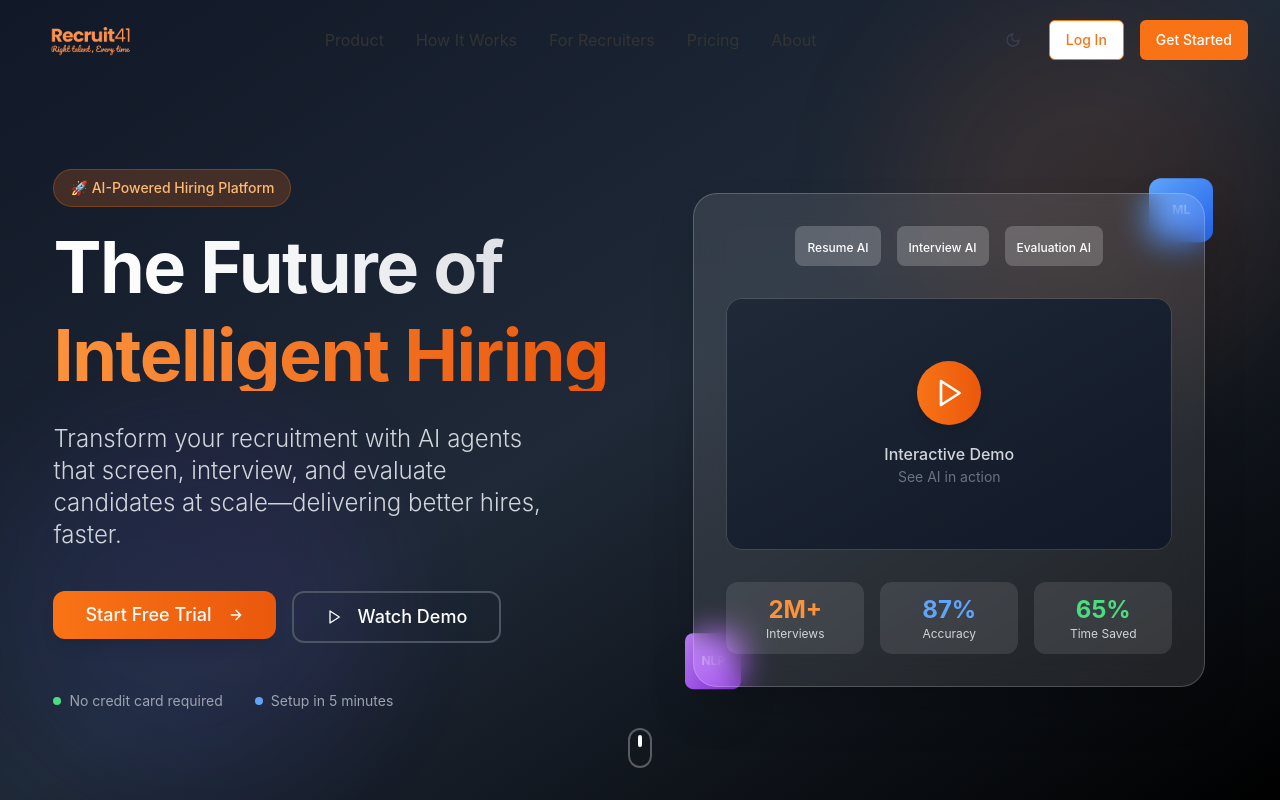
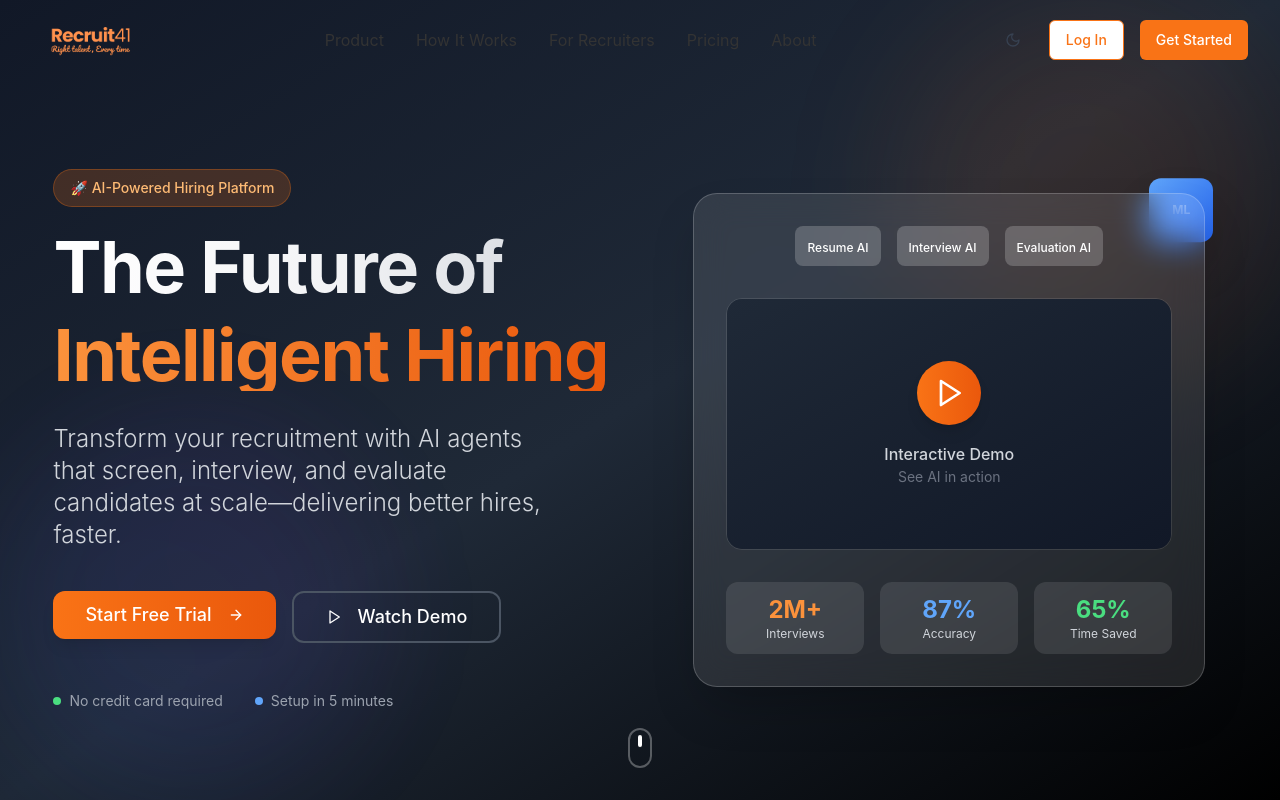
Before and after one commit to Ashwinisingh02/recruit41-ai-reveal, a React (Vite) app: page / in a window 1280 px wide. Shown: the top 800 px of the page. Built offline with nearby package versions, Linux system fonts and the light colour scheme.

Commit message:
Visual edit in Lovable
Edited UI in Lovable

```diff
--- a/src/components/Hero.tsx
+++ b/src/components/Hero.tsx
@@ -69,11 +69,7 @@ const Hero = () => {
             }}>
                 <span className="text-white font-bold text-xs">ML</span>
               </div>
-              <div className="absolute -bottom-4 -left-2 w-14 h-14 bg-gradient-to-br from-purple-400 to-purple-600 rounded-lg flex items-center justify-center shadow-2xl animate-bounce" style={{
-              animationDelay: '1s'
-            }}>
-                <span className="text-white font-bold text-xs">NLP</span>
-              </div>
+
 
               <div className="bg-white/10 backdrop-blur-lg p-8 rounded-3xl shadow-2xl border border-white/20">
                 <div className="flex justify-center items-center gap-4 mb-8">
```
